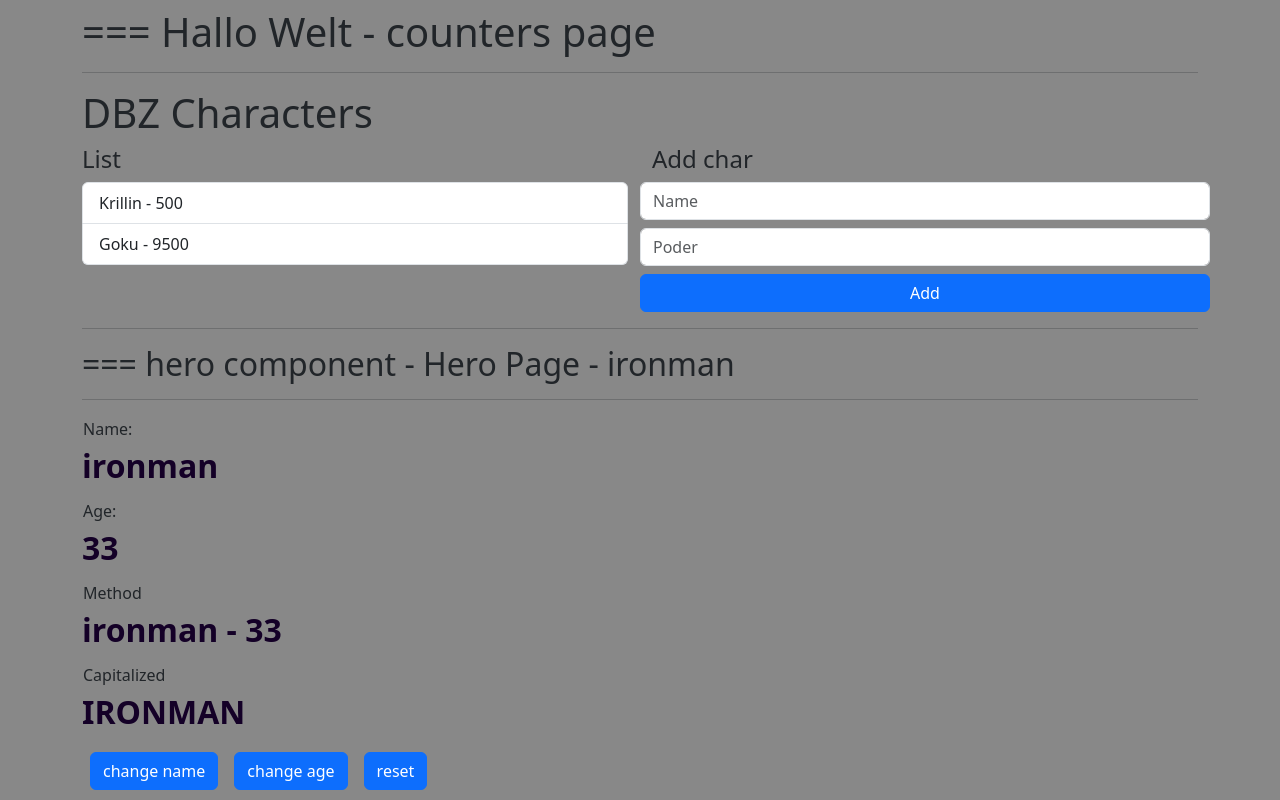
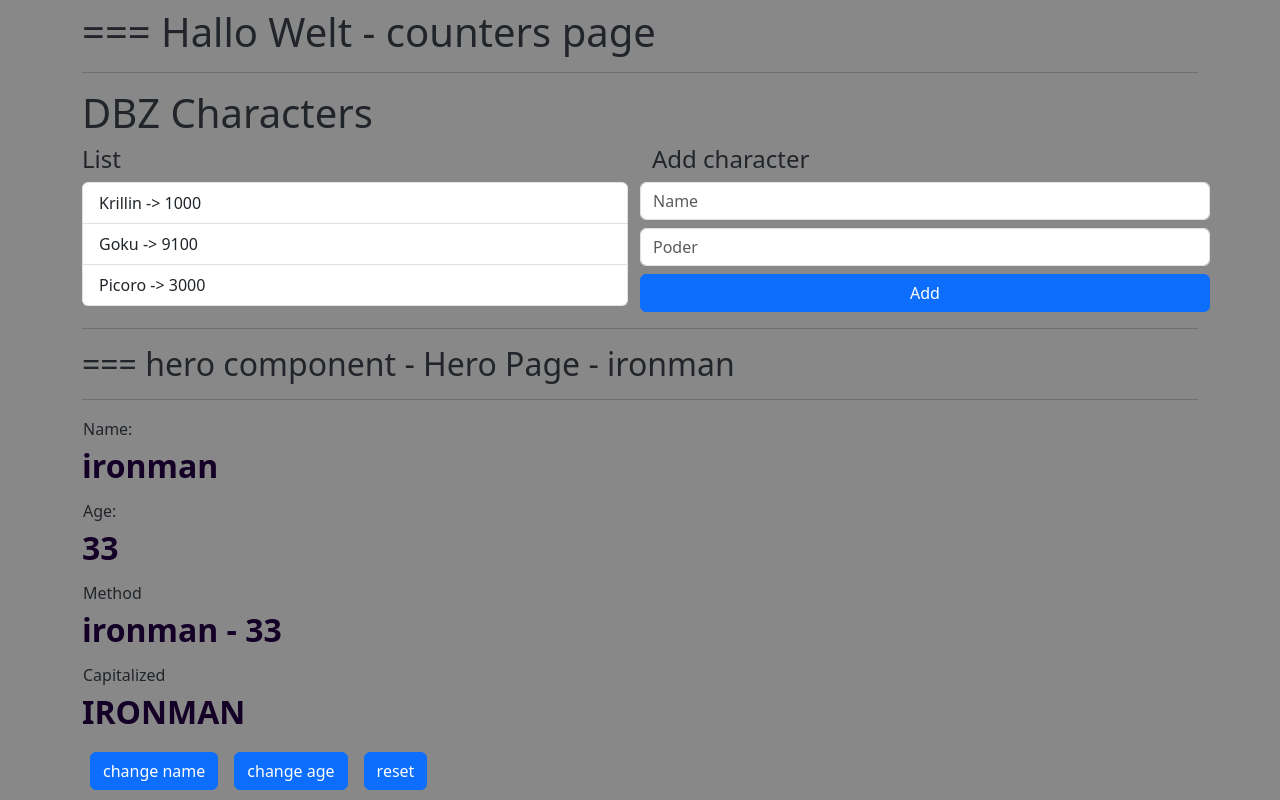
Before and after one commit to sdsanchezm/angular-all, an Angular app in the folder 02-bases/: page / in a window 1280 px wide. Shown: the top 800 px of the page. Built offline with nearby package versions, Linux system fonts and the light colour scheme.

Commit message:
adding list, and form component, and character interface, sending data from parent to child component

```diff
--- /dev/null
+++ b/02-bases/src/app/dbz/components/add-character/add-character.component.html
@@ -0,0 +1,5 @@
+<form class="row">
+    <input class="form-control mb-2" type="text" placeholder="Name">
+    <input class="form-control mb-2" type="poder" placeholder="Poder">
+    <button type="submit" class="btn btn-primary">Add</button>
+</form>
--- /dev/null
+++ b/02-bases/src/app/dbz/components/list/list.component.html
@@ -0,0 +1,10 @@
+<h4>List</h4>
+
+<ul class="list-group">
+
+
+    <li *ngFor="let character of characterList" class="list-group-item">{{character.name}} -> {{character.power}}</li>
+
+
+
+</ul>
--- /dev/null
+++ b/02-bases/src/app/dbz/components/list/list.component.ts
@@ -0,0 +1,21 @@
+import { Component, Input } from '@angular/core';
+import { Character } from '../../interfaces/character.interface';
+
+@Component({
+  selector: 'app-dbz-list',
+  templateUrl: './list.component.html',
+  styleUrls: ['./list.component.css']
+})
+
+export class ListComponent {
+
+    @Input()
+    public characterList: Character[] = [
+        {
+            name: 'Trunks',
+            power: 5000
+        }
+    ]
+
+
+}
--- a/02-bases/src/app/dbz/dbz.module.ts
+++ b/02-bases/src/app/dbz/dbz.module.ts
@@ -1,11 +1,15 @@
 import { NgModule } from '@angular/core';
 import { CommonModule } from '@angular/common';
 
+import { AddCharacterComponent } from './components/add-character/add-character.component';
+import { ListComponent } from './components/list/list.component';
 import { MainPageComponent } from './pages/main-page.component';
 
 @NgModule({
     declarations: [
-        MainPageComponent
+        MainPageComponent,
+        ListComponent,
+        AddCharacterComponent
     ],
     exports: [
         MainPageComponent
--- a/02-bases/src/app/dbz/pages/main-page.component.html
+++ b/02-bases/src/app/dbz/pages/main-page.component.html
@@ -1,20 +1,17 @@
 <h1>DBZ Characters</h1>
 
 <div class="row">
+
     <div class="col">
-        <h4>List</h4>
-        <ul class="list-group">
-            <li class="list-group-item">Krillin - 500</li>
-            <li class="list-group-item">Goku - 9500</li>
-        </ul>
+
+        <app-dbz-list [characterList]="characters"> </app-dbz-list>
+
     </div>
 
     <div class="col">
-        <h4>Add char</h4>
-        <form class="row">
-            <input class="form-control mb-2" type="text" placeholder="Name">
-            <input class="form-control mb-2" type="poder" placeholder="Poder">
-            <button type="submit" class="btn btn-primary">Add</button>
-        </form>
+        <h4>Add character</h4>
+
+        <app-add-dbz-character></app-add-dbz-character>
+
     </div>
 </div>
--- a/02-bases/src/app/dbz/pages/main-page.component.ts
+++ b/02-bases/src/app/dbz/pages/main-page.component.ts
@@ -1,4 +1,5 @@
 import { Component } from "@angular/core";
+import { Character } from "../interfaces/character.interface";
 
 @Component({
     selector: 'app-dbz-main-page',
@@ -7,4 +8,19 @@ import { Component } from "@angular/core";
 
 export class MainPageComponent {
 
+    public characters: Character[] = [
+        {
+            name: 'Krillin',
+            power: 1000,
+        },
+        {
+            name: 'Goku',
+            power: 9100
+        },
+        {
+            name: 'Picoro',
+            power: 3000
+        }
+    ]
+
 }
```
Also changed, not shown: 02-bases/src/app/dbz/components/add-character/add-character.component.ts (added, +12 -0 lines), 02-bases/src/app/dbz/interfaces/character.interface.ts (added, +7 -0 lines), 02-bases/src/app/dbz/components/add-character/add-character.component.css (added), 02-bases/src/app/dbz/components/list/list.component.css (added), 1 other file (tests, documents, lock files or other folders).
